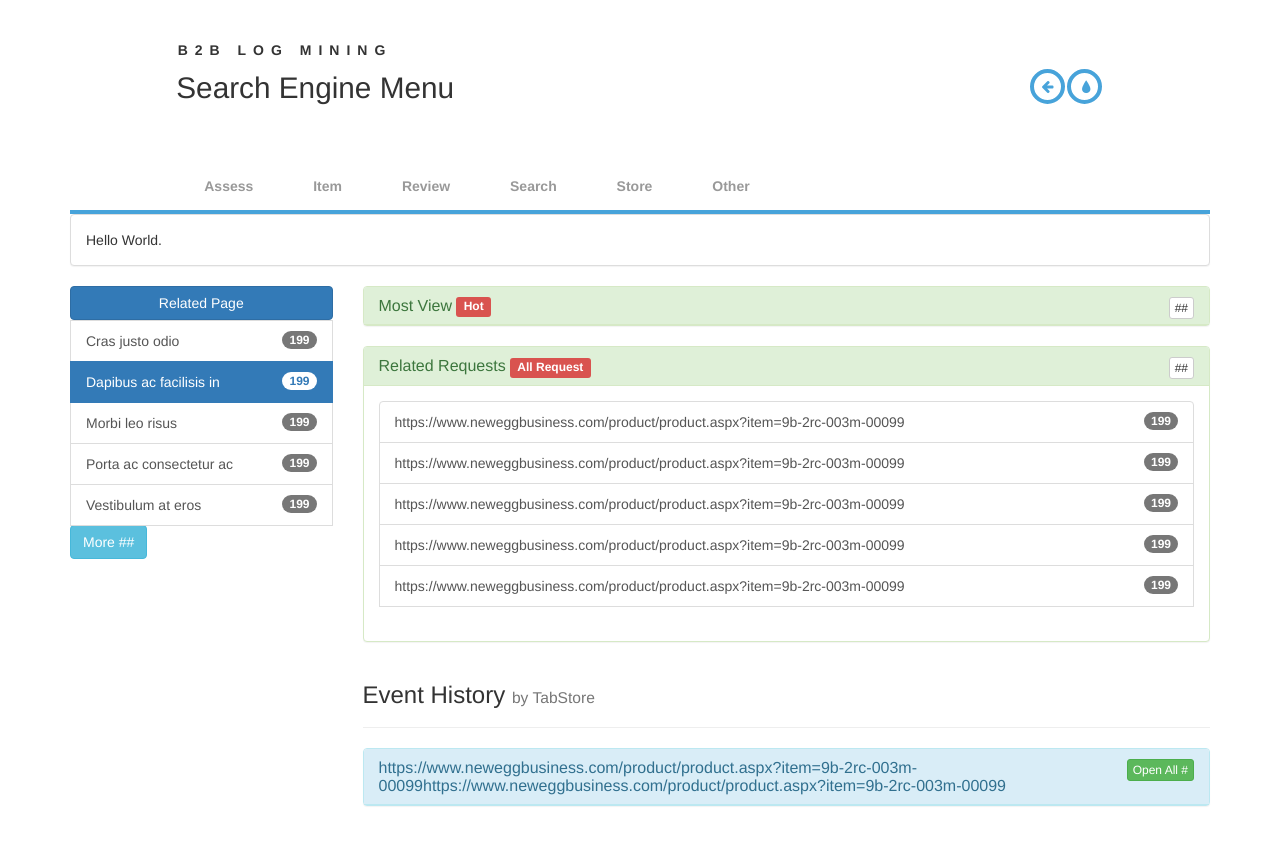
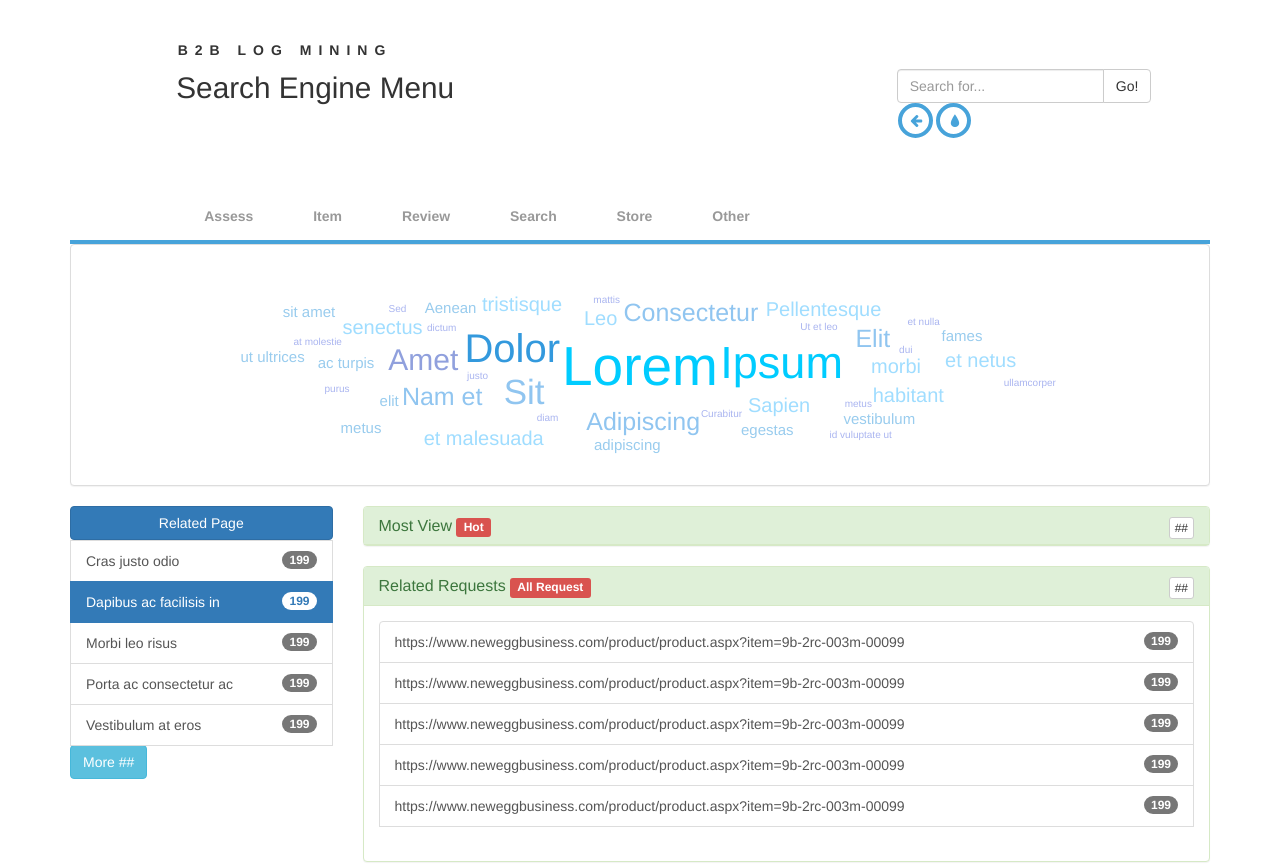
Before and after one commit to JerryTong/LogMining, a plain HTML site: page index.html in a window 1280 px wide. Shown: the top 865 px of the page. Before the commit the page ends 826 px from the top, so only its background shows below. Drawn offline with Linux system fonts and the light colour scheme.

Commit message:
增加 Cloud

```diff
--- /dev/null
+++ b/css/jqcloud.css
@@ -0,0 +1,49 @@
+/* fonts */
+
+div.jqcloud {
+  font-family: "Helvetica", "Arial", sans-serif;
+  font-size: 10px;
+  line-height: normal;
+}
+
+div.jqcloud a {
+  font-size: inherit;
+  text-decoration: none;
+}
+
+div.jqcloud span.w10 { font-size: 550%; }
+div.jqcloud span.w9 { font-size: 500%; }
+div.jqcloud span.w8 { font-size: 450%; }
+div.jqcloud span.w7 { font-size: 400%; }
+div.jqcloud span.w6 { font-size: 350%; }
+div.jqcloud span.w5 { font-size: 300%; }
+div.jqcloud span.w4 { font-size: 250%; }
+div.jqcloud span.w3 { font-size: 200%; }
+div.jqcloud span.w2 { font-size: 150%; }
+div.jqcloud span.w1 { font-size: 100%; }
+
+/* colors */
+
+div.jqcloud { color: #09f; }
+div.jqcloud a { color: inherit; }
+div.jqcloud a:hover { color: #0df; }
+div.jqcloud a:hover { color: #0cf; }
+div.jqcloud span.w10 { color: #0cf; }
+div.jqcloud span.w9 { color: #0cf; }
+div.jqcloud span.w8 { color: #0cf; }
+div.jqcloud span.w7 { color: #39d; }
+div.jqcloud span.w6 { color: #90c5f0; }
+div.jqcloud span.w5 { color: #90a0dd; }
+div.jqcloud span.w4 { color: #90c5f0; }
+div.jqcloud span.w3 { color: #a0ddff; }
+div.jqcloud span.w2 { color: #99ccee; }
+div.jqcloud span.w1 { color: #aab5f0; }
+
+/* layout */
+
+div.jqcloud {
+  overflow: hidden;
+  position: relative;
+}
+
+div.jqcloud span { padding: 0; }
--- a/index.html
+++ b/index.html
@@ -17,6 +17,63 @@
 	<script src="js/jquery.min.js"></script>
 	<script src="js/modernizr.custom.js"></script>
 	<script src="js/bootstrap.min.js"></script>
+	<!--Cloud-->
+	<script type="text/javascript" src="js/jqcloud-1.0.4.js"></script>
+	<link rel="stylesheet" type="text/css" href="css/jqcloud.css" />
+	<script type="text/javascript">
+      /*!
+       * Create an array of word objects, each representing a word in the cloud
+       */
+     var word_list = new Array(
+        {text: "Lorem", weight: 13, link: "https://github.com/lucaong/jQCloud"},
+        {text: "Ipsum", weight: 10.5, link: "http://jquery.com/"},
+        {text: "Dolor", weight: 9.4},
+        {text: "Sit", weight: 8},
+        {text: "Amet", weight: 6.2},
+        {text: "Consectetur", weight: 5},
+        {text: "Adipiscing", weight: 5},
+        {text: "Elit", weight: 5},
+        {text: "Nam et", weight: 5},
+        {text: "Leo", weight: 4},
+        {text: "Sapien", weight: 4, link: "http://www.lucaongaro.eu/"},
+        {text: "Pellentesque", weight: 3},
+        {text: "habitant", weight: 3},
+        {text: "morbi", weight: 3},
+        {text: "tristisque", weight: 3},
+        {text: "senectus", weight: 3},
+        {text: "et netus", weight: 3},
+        {text: "et malesuada", weight: 3},
+        {text: "fames", weight: 2},
+        {text: "ac turpis", weight: 2},
+        {text: "egestas", weight: 2},
+        {text: "Aenean", weight: 2},
+        {text: "vestibulum", weight: 2},
+        {text: "elit", weight: 2},
+        {text: "sit amet", weight: 2},
+        {text: "metus", weight: 2},
+        {text: "adipiscing", weight: 2},
+        {text: "ut ultrices", weight: 2},
+        {text: "justo", weight: 1},
+        {text: "dictum", weight: 1},
+        {text: "Ut et leo", weight: 1},
+        {text: "metus", weight: 1},
+        {text: "at molestie", weight: 1},
+        {text: "purus", weight: 1},
+        {text: "Curabitur", weight: 1},
+        {text: "diam", weight: 1},
+        {text: "dui", weight: 1},
+        {text: "ullamcorper", weight: 1},
+        {text: "id vuluptate ut", weight: 1},
+        {text: "mattis", weight: 1},
+        {text: "et nulla", weight: 1},
+        {text: "Sed", weight: 1}
+      );
+
+      $(function() {
+        // When DOM is ready, select the container element and call the jQCloud method, passing the array of words as the first argument.
+        $(".jqcloud").jQCloud(word_list);
+      });
+    </script>
 </head>
 
 <body>
@@ -25,8 +82,15 @@
 			<span>B2B Log Mining</span>
 			<h1>Search Engine Menu</h1>
 			<nav>
+				<div class="input-group">
+					<input type="text" class="form-control" placeholder="Search for...">
+					<span class="input-group-btn">
+						<button class="btn btn-default" type="button">Go!</button>
+					</span>
+				</div>
 				<a href="http://tympanus.net/Blueprints/FullWidthImageSlider/" class="icon-arrow-left" data-info="previous Blueprint">Previous Blueprint</a>
 				<a href="http://tympanus.net/codrops/?p=14426" class="icon-drop" data-info="back to the Codrops article">back to the Codrops article</a>
+				<!-- /input-group -->
 			</nav>
 		</header>
 		<div class="main">
@@ -277,8 +341,8 @@
 				</ul>
 			</nav>
 			<div class="panel panel-default">
-				<div class="panel-body">
-					Hello World.
+				<div class="jqcloud" style="height: 240px;">
+
 				</div>
 			</div>
 			<div class="row">
--- /dev/null
+++ b/js/jqcloud-1.0.4.js
@@ -0,0 +1,232 @@
+/*!
+ * jQCloud Plugin for jQuery
+ *
+ * Version 1.0.4
+ *
+ * Copyright 2011, Luca Ongaro
+ * Licensed under the MIT license.
+ *
+ * Date: 2013-05-09 18:54:22 +0200
+*/
+
+(function( $ ) {
+  "use strict";
+  $.fn.jQCloud = function(word_array, options) {
+    // Reference to the container element
+    var $this = this;
+    // Namespace word ids to avoid collisions between multiple clouds
+    var cloud_namespace = $this.attr('id') || Math.floor((Math.random()*1000000)).toString(36);
+
+    // Default options value
+    var default_options = {
+      width: $this.width(),
+      height: $this.height(),
+      center: {
+        x: ((options && options.width) ? options.width : $this.width()) / 2.0,
+        y: ((options && options.height) ? options.height : $this.height()) / 2.0
+      },
+      delayedMode: word_array.length > 50,
+      shape: false, // It defaults to elliptic shape
+      encodeURI: true,
+      removeOverflowing: true
+    };
+
+    options = $.extend(default_options, options || {});
+
+    // Add the "jqcloud" class to the container for easy CSS styling, set container width/height
+    $this.addClass("jqcloud").width(options.width).height(options.height);
+
+    // Container's CSS position cannot be 'static'
+    if ($this.css("position") === "static") {
+      $this.css("position", "relative");
+    }
+
+    var drawWordCloud = function() {
+      // Helper function to test if an element overlaps others
+      var hitTest = function(elem, other_elems) {
+        // Pairwise overlap detection
+        var overlapping = function(a, b) {
+          if (Math.abs(2.0*a.offsetLeft + a.offsetWidth - 2.0*b.offsetLeft - b.offsetWidth) < a.offsetWidth + b.offsetWidth) {
+            if (Math.abs(2.0*a.offsetTop + a.offsetHeight - 2.0*b.offsetTop - b.offsetHeight) < a.offsetHeight + b.offsetHeight) {
+              return true;
+            }
+          }
+          return false;
+        };
+        var i = 0;
+        // Check elements for overlap one by one, stop and return false as soon as an overlap is found
+        for(i = 0; i < other_elems.length; i++) {
+          if (overlapping(elem, other_elems[i])) {
+            return true;
+          }
+        }
+        return false;
+      };
+
+      // Make sure every weight is a number before sorting
+      for (var i = 0; i < word_array.length; i++) {
+        word_array[i].weight = parseFloat(word_array[i].weight, 10);
+      }
+
+      // Sort word_array from the word with the highest weight to the one with the lowest
+      word_array.sort(function(a, b) { if (a.weight < b.weight) {return 1;} else if (a.weight > b.weight) {return -1;} else {return 0;} });
+
+      var step = (options.shape === "rectangular") ? 18.0 : 2.0,
+          already_placed_words = [],
+          aspect_ratio = options.width / options.height;
+
+      // Function to draw a word, by moving it in spiral until it finds a suitable empty place. This will be iterated on each word.
+      var drawOneWord = function(index, word) {
+        // Define the ID attribute of the span that will wrap the word, and the associated jQuery selector string
+        var word_id = cloud_namespace + "_word_" + index,
+            word_selector = "#" + word_id,
+            angle = 6.28 * Math.random(),
+            radius = 0.0,
+
+            // Only used if option.shape == 'rectangular'
+            steps_in_direction = 0.0,
+            quarter_turns = 0.0,
+
+            weight = 5,
+            custom_class = "",
+            inner_html = "",
+            word_span;
+
+        // Extend word html options with defaults
+        word.html = $.extend(word.html, {id: word_id});
+
+        // If custom class was specified, put them into a variable and remove it from html attrs, to avoid overwriting classes set by jQCloud
+        if (word.html && word.html["class"]) {
+          custom_class = word.html["class"];
+          delete word.html["class"];
+        }
+
+        // Check if min(weight) > max(weight) otherwise use default
+        if (word_array[0].weight > word_array[word_array.length - 1].weight) {
+          // Linearly map the original weight to a discrete scale from 1 to 10
+          weight = Math.round((word.weight - word_array[word_array.length - 1].weight) /
+                              (word_array[0].weight - word_array[word_array.length - 1].weight) * 9.0) + 1;
+        }
+        word_span = $('<span>').attr(word.html).addClass('w' + weight + " " + custom_class);
+
+        // Append link if word.url attribute was set
+        if (word.link) {
+          // If link is a string, then use it as the link href
+          if (typeof word.link === "string") {
+            word.link = {href: word.link};
+          }
+
+          // Extend link html options with defaults
+          if ( options.encodeURI ) {
+            word.link = $.extend(word.link, { href: encodeURI(word.link.href).replace(/'/g, "%27") });
+          }
+
+          inner_html = $('<a>').attr(word.link).text(word.text);
+        } else {
+          inner_html = word.text;
+        }
+        word_span.append(inner_html);
+
+        // Bind handlers to words
+        if (!!word.handlers) {
+          for (var prop in word.handlers) {
+            if (word.handlers.hasOwnProperty(prop) && typeof word.handlers[prop] === 'function') {
+              $(word_span).bind(prop, word.handlers[prop]);
+            }
+          }
+        }
+
+        $this.append(word_span);
+
+        var width = word_span.width(),
+            height = word_span.height(),
+            left = options.center.x - width / 2.0,
+            top = options.center.y - height / 2.0;
+
+        // Save a reference to the style property, for better performance
+        var word_style = word_span[0].style;
+        word_style.position = "absolute";
+        word_style.left = left + "px";
+        word_style.top = top + "px";
+
+        while(hitTest(word_span[0], already_placed_words)) {
+          // option shape is 'rectangular' so move the word in a rectangular spiral
+          if (options.shape === "rectangular") {
+            steps_in_direction++;
+            if (steps_in_direction * step > (1 + Math.floor(quarter_turns / 2.0)) * step * ((quarter_turns % 4 % 2) === 0 ? 1 : aspect_ratio)) {
+              steps_in_direction = 0.0;
+              quarter_turns++;
+            }
+            switch(quarter_turns % 4) {
+              case 1:
+                left += step * aspect_ratio + Math.random() * 2.0;
+                break;
+              case 2:
+                top -= step + Math.random() * 2.0;
+                break;
+              case 3:
+                left -= step * aspect_ratio + Math.random() * 2.0;
+                break;
+              case 0:
+                top += step + Math.random() * 2.0;
+                break;
+            }
+          } else { // Default settings: elliptic spiral shape
+            radius += step;
+            angle += (index % 2 === 0 ? 1 : -1)*step;
+
+            left = options.center.x - (width / 2.0) + (radius*Math.cos(angle)) * aspect_ratio;
+            top = options.center.y + radius*Math.sin(angle) - (height / 2.0);
+          }
+          word_style.left = left + "px";
+          word_style.top = top + "px";
+        }
+
+        // Don't render word if part of it would be outside the container
+        if (options.removeOverflowing && (left < 0 || top < 0 || (left + width) > options.width || (top + height) > options.height)) {
+          word_span.remove()
+          return;
+        }
+
+
+        already_placed_words.push(word_span[0]);
+
+        // Invoke callback if existing
+        if ($.isFunction(word.afterWordRender)) {
+          word.afterWordRender.call(word_span);
+        }
+      };
+
+      var drawOneWordDelayed = function(index) {
+        index = index || 0;
+        if (!$this.is(':visible')) { // if not visible then do not attempt to draw
+          setTimeout(function(){drawOneWordDelayed(index);},10);
+          return;
+        }
+        if (index < word_array.length) {
+          drawOneWord(index, word_array[index]);
+          setTimeout(function(){drawOneWordDelayed(index + 1);}, 10);
+        } else {
+          if ($.isFunction(options.afterCloudRender)) {
+            options.afterCloudRender.call($this);
+          }
+        }
+      };
+
+      // Iterate drawOneWord on every word. The way the iteration is done depends on the drawing mode (delayedMode is true or false)
+      if (options.delayedMode){
+        drawOneWordDelayed();
+      }
+      else {
+        $.each(word_array, drawOneWord);
+        if ($.isFunction(options.afterCloudRender)) {
+          options.afterCloudRender.call($this);
+        }
+      }
+    };
+
+    // Delay execution so that the browser can render the page before the computatively intensive word cloud drawing
+    setTimeout(function(){drawWordCloud();}, 10);
+    return $this;
+  };
+})(jQuery);
```
